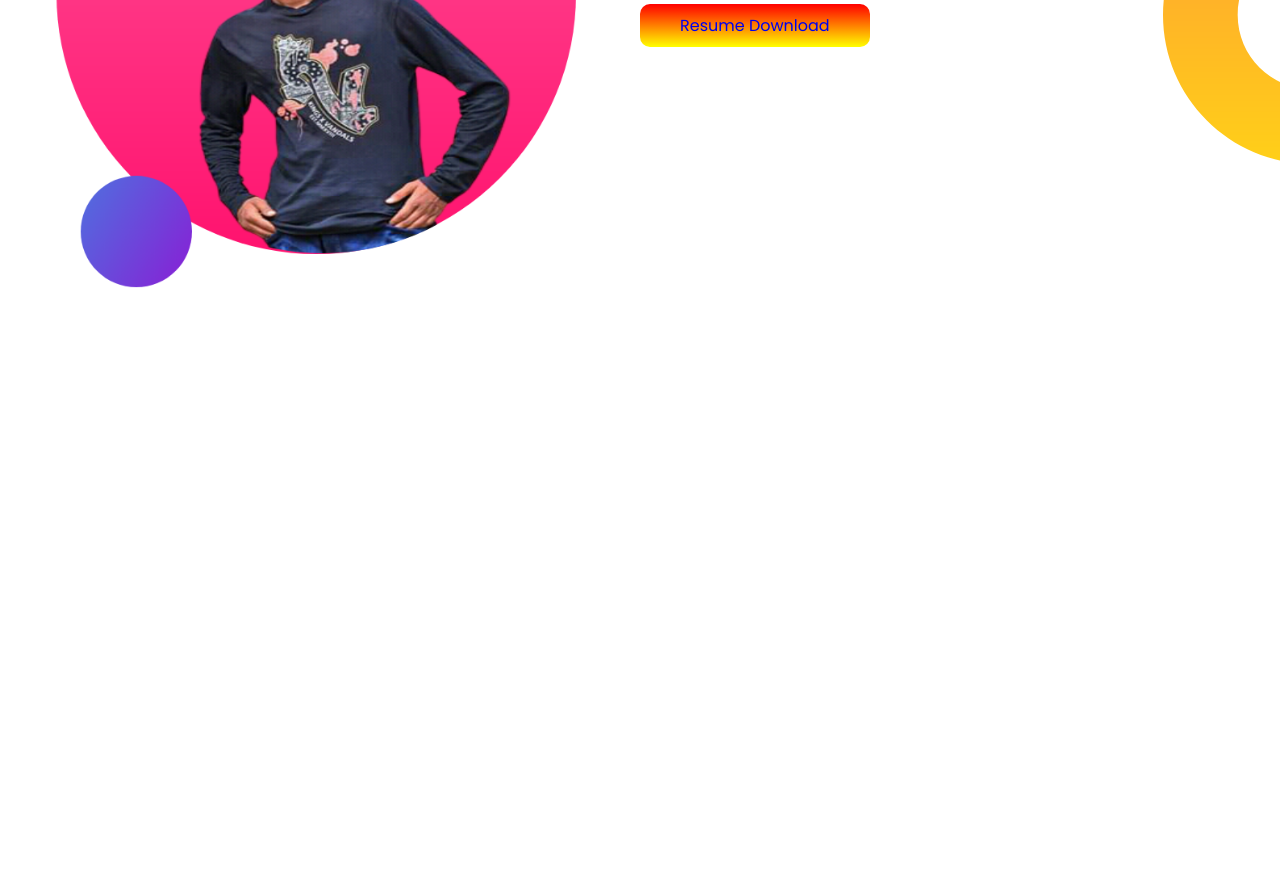
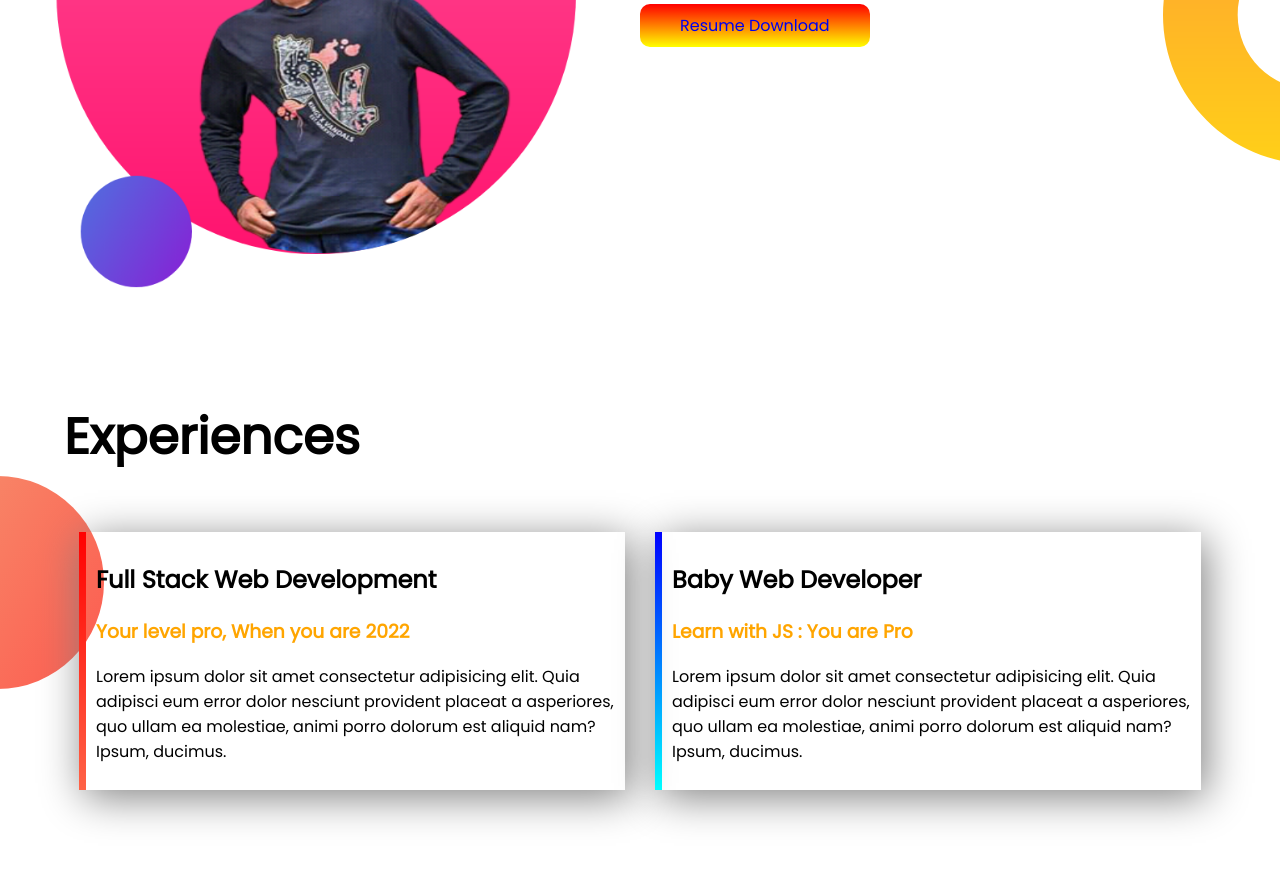
Before and after one commit to saidul83/I-am-Saidul, a plain HTML site: page index.html in a window 1280 px wide. Shown: the part 989-1858 px from the top of the page. Before the commit the page ends 1284 px from the top, so only its background shows below. Drawn offline with Linux system fonts and the light colour scheme.

Commit message:
Experience Part

```diff
--- a/index.html
+++ b/index.html
@@ -15,7 +15,7 @@
         <div class="Love-Me">
             <h1>Welcome To</h1>
             <h1><span class="link-color">Saidul Islam</span> World!</h1>
-            <h2>Full Stack Web Devlopment With Javascript</h2>
+            <h2>Full Stack Web Development With Javascript</h2>
             <p>Lorem ipsum, dolor sit amet consectetur adipisicing elit. Sint voluptatibus veritatis qui impedit repellat maxime vitae dolorem eum mollitia distinctio cumque ad, nobis odio provident incidunt corrupti placeat! Debitis, cumque? Cupiditate adipisci architecto ipsa nesciunt placeat odio, tempore laudantium optio quo, voluptatibus illum doloribus commodi eum, recusandae ipsum at pariatur iure. Nam magnam facilis quas quod similique molestiae labore, sapiente iusto quam, tempora esse quidem! Voluptatum vel consequatur ducimus quibusdam?</p>
             <a class="text-color" href="http://www.facebook.com/coctel.khan">Hire Me</a>
         </div>
@@ -35,5 +35,22 @@
             <a class="text-color" href="http://www.facebook.com/Rana2Kill">Resume Download</a>
         </div>
     </section>
+
+    <section id="experience-area">
+        <h1>Experiences</h1>
+        <div class="experience-area-part">
+            <div id="full-stack">
+                <h2>Full Stack Web Development</h2>
+                <h3>Your level pro, When you are 2022</h3>
+                <p>Lorem ipsum dolor sit amet consectetur adipisicing elit. Quia adipisci eum error dolor nesciunt provident placeat a asperiores, quo ullam ea molestiae, animi porro dolorum est aliquid nam? Ipsum, ducimus.</p>
+            </div>
+            <div id="baby-web">
+                <h2>Baby Web Developer</h2>
+                <h3>Learn with JS : You are Pro</h3>
+                <p>Lorem ipsum dolor sit amet consectetur adipisicing elit. Quia adipisci eum error dolor nesciunt provident placeat a asperiores, quo ullam ea molestiae, animi porro dolorum est aliquid nam? Ipsum, ducimus.</p>
+            </div>
+
+        </div>
+    </section>
 </body>
 </html>
--- a/style.css
+++ b/style.css
@@ -47,3 +47,32 @@ h1{
     width: 100%;
 
 }
+#experience-area{
+    background-image: url(showoff/exp-bg.png);
+    background-repeat: no-repeat;
+    background-position: left;
+    padding: 5%;
+}
+.experience-area-part{
+    display: flex;
+}
+.experience-area-part h3{
+    color: orange;
+}
+.experience-area-part div{
+    box-shadow: 5px 7px 40px gray;
+    height: 80%;
+    margin: 15px;
+}
+#full-stack{
+    border-left: 7px solid;
+    border-image: linear-gradient(180deg, red, tomato);
+    border-image-slice: 1;
+    padding: 10px;
+}
+#baby-web{
+    border-left: 7px solid;
+    border-image: linear-gradient(180deg, blue, cyan);
+    border-image-slice: 1;
+    padding: 10px;
+}
```
